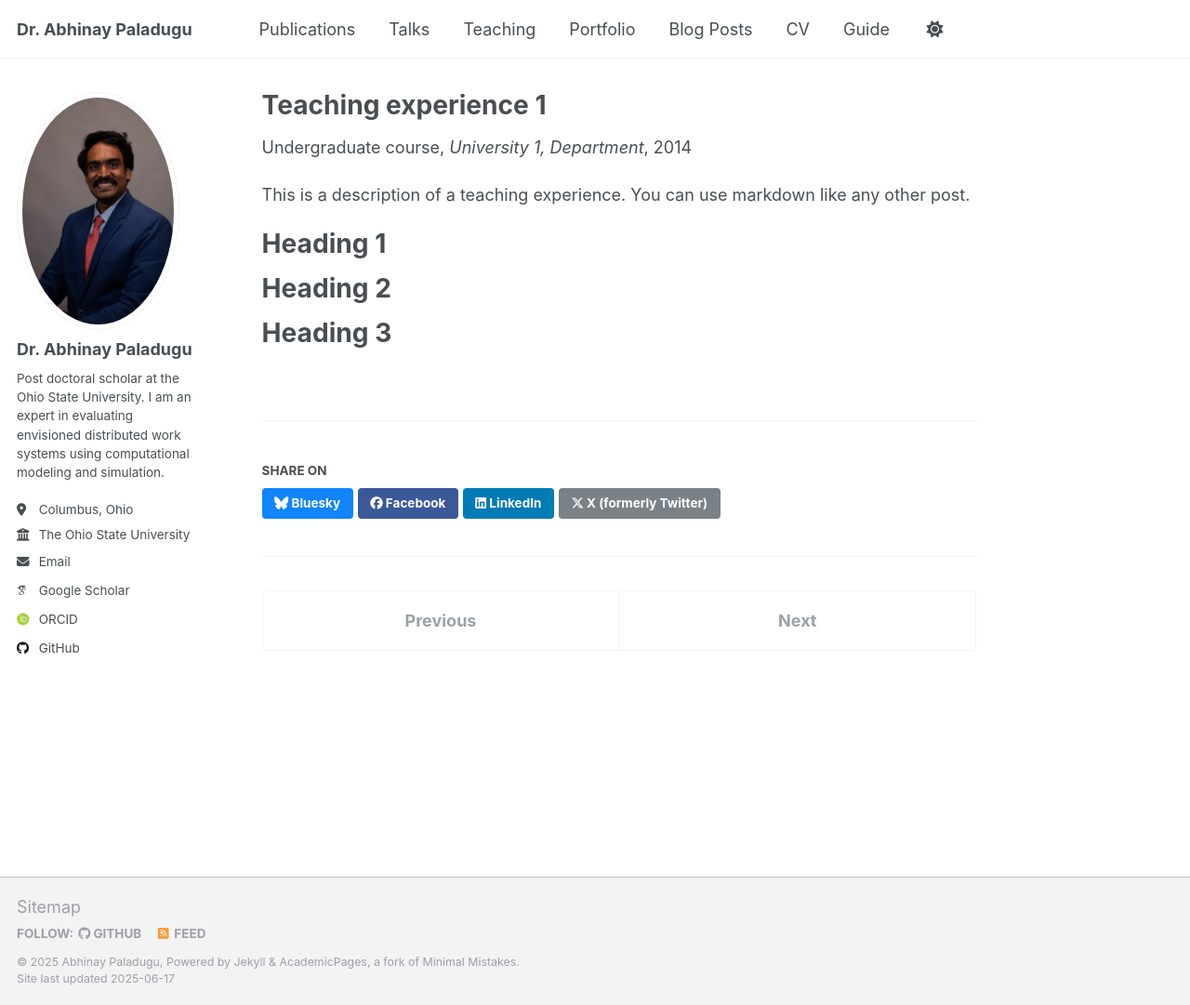
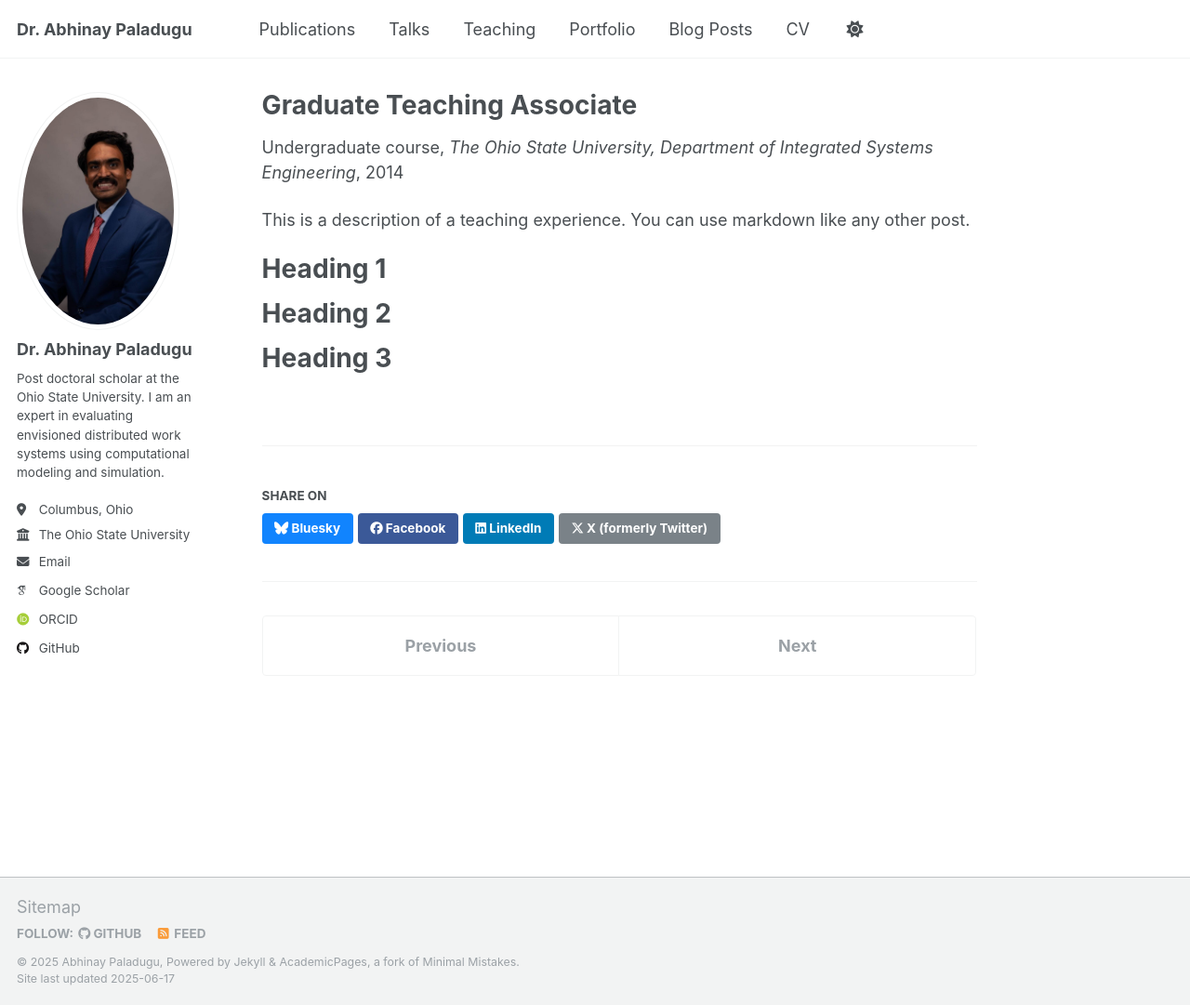
Before and after one commit to apaladugu3/apaladugu3.github.io, a Jekyll site: the page built from _teaching/2023-spring-teaching-1.md, in a window 1280 px wide and 1081 px high. Shown: the whole window at 93% size. Built offline with Jekyll 4.4.1, drawn with Linux system fonts in a browser that asks for light colours; some web fonts are replaced.

Commit message:
Teaching Experience

```diff
--- a/_data/navigation.yml
+++ b/_data/navigation.yml
@@ -29,5 +29,5 @@ main:
   # - title: "CV"
   #   url: /cv-json/
 
-  - title: "Guide"
-    url: /markdown/
+  # - title: "Guide"
+  #   url: /markdown/
--- a/_teaching/2014-spring-teaching-1.md
+++ b/_teaching/2023-spring-teaching-1.md
@@ -1,11 +1,11 @@
 ---
-title: "Teaching experience 1"
+title: "Graduate Teaching Associate "
 collection: teaching
 type: "Undergraduate course"
-permalink: /teaching/2014-spring-teaching-1
-venue: "University 1, Department"
+permalink: /teaching/2023-spring-teaching-1
+venue: "The Ohio State University, Department of Integrated Systems Engineering"
 date: 2014-01-01
-location: "City, Country"
+location: "Columbus, USA"
 ---
 
 This is a description of a teaching experience. You can use markdown like any other post.
```
Also changed, not shown: 1 other file.
